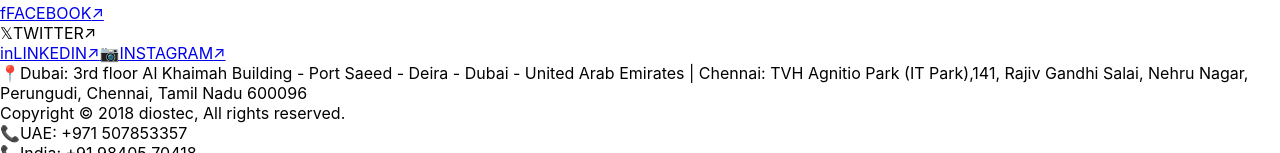
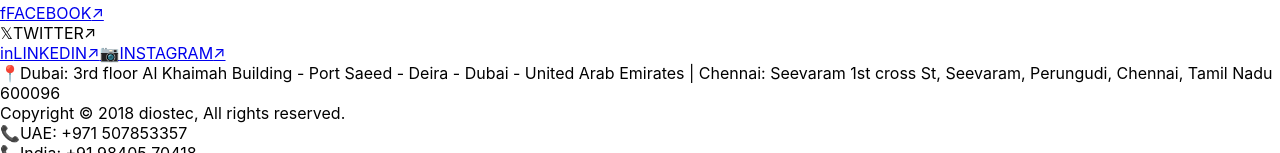
Before and after one commit to manvote/diostec, a React (Create React App) app: page /contact in a window 1280 px wide. Shown: the part 1608-1761 px from the top of the page. Built offline with nearby package versions, Linux system fonts and the light colour scheme.

Commit message:
Changes updated

```diff
--- a/src/translations.js
+++ b/src/translations.js
@@ -136,7 +136,7 @@
       footerTwitter: "TWITTER",
       footerLinkedin: "LINKEDIN",
       footerInstagram: "INSTAGRAM",
-      footerAddress: "Dubai: 3rd floor Al Khaimah Building - Port Saeed - Deira - Dubai - United Arab Emirates | Chennai: TVH Agnitio Park (IT Park),141, Rajiv Gandhi Salai, Nehru Nagar, Perungudi, Chennai, Tamil Nadu 600096",
+      footerAddress: "Dubai: 3rd floor Al Khaimah Building - Port Saeed - Deira - Dubai - United Arab Emirates | Chennai: Seevaram 1st cross St, Seevaram, Perungudi, Chennai, Tamil Nadu 600096",
       footerCopyright: "Copyright © 2018 diostec, All rights reserved.",
     },
 
@@ -543,7 +543,7 @@
       footerTwitter: "تويتر",
       footerLinkedin: "لينكد إن",
       footerInstagram: "إنستجرام",
-      footerAddress: "دبي: الطابق الثالث مبنى الخيمة - ميناء سعيد - ديرة - دبي - الإمارات العربية المتحدة | تشيناي: TVH Agnitio Park (IT Park),141, Rajiv Gandhi Salai, Nehru Nagar, Perungudi، تشيناي، تاميل نادو 600096",
+      footerAddress: "دبي: الطابق الثالث مبنى الخيمة - ميناء سعيد - ديرة - دبي - الإمارات العربية المتحدة | تشيناي: شارع سيفارام التقاطع الأول، سيفارام، بيرونغودي، تشيناي، تاميل نادو 600096",
       footerCopyright: "حقوق الطبع والنشر © 2018 ديوستك، جميع الحقوق محفوظة.",
     },
 
```
Also changed, not shown: 1 other file (tests, documents, lock files or other folders).
